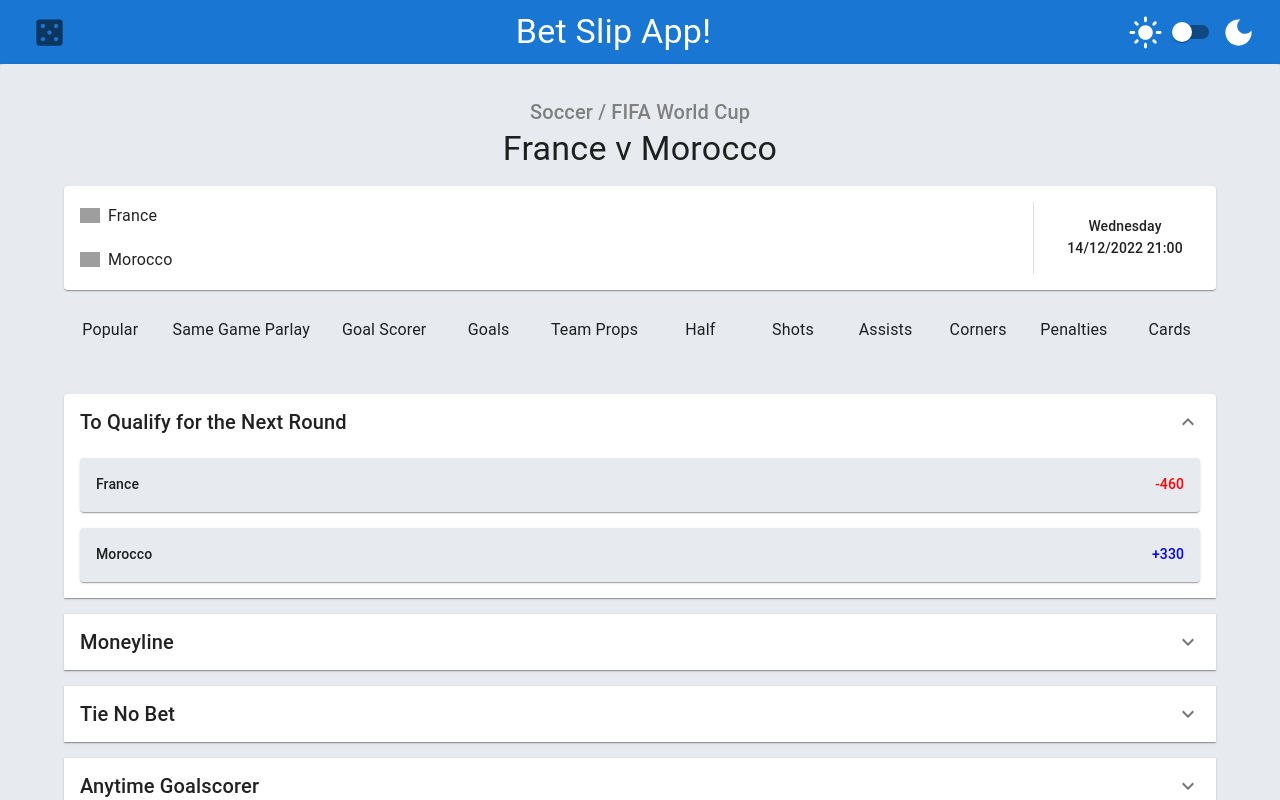
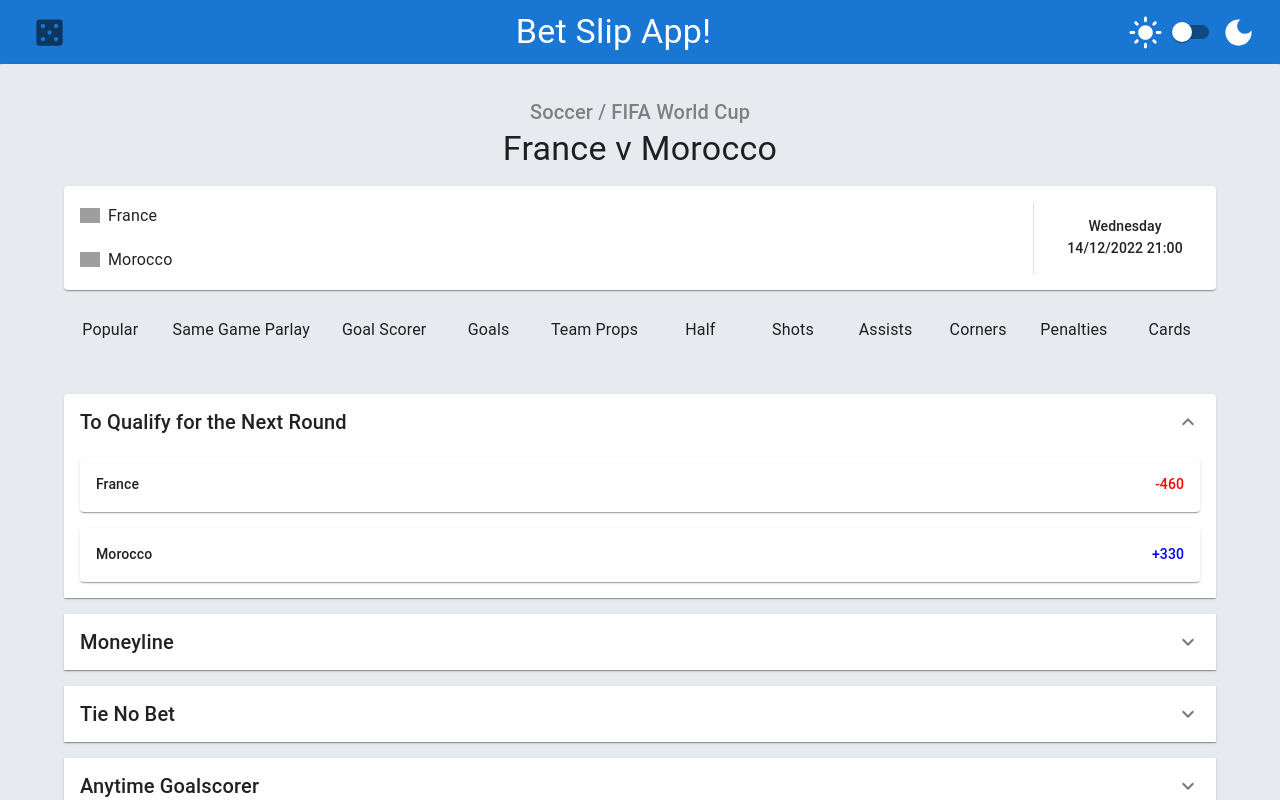
Before and after one commit to yuvalitah/Alphabet-Bet-Slip-Exercise, a React (Create React App) app: page / in a window 1280 px wide. Shown: the top 800 px of the page. Built offline with nearby package versions, Linux system fonts and the light colour scheme; grey boxes are pictures that could not be loaded.

Commit message:
Add UI indication for selected bets options

```diff
--- a/src/components/betMarkets/betMarketOptions/betMarketOption/BetMarketOption.tsx
+++ b/src/components/betMarkets/betMarketOptions/betMarketOption/BetMarketOption.tsx
@@ -39,7 +39,7 @@
             : dispatch(addNewBetSlipAction({ id, title, marketTitle, odd }))
         }
       >
-        <StyledCard>
+        <StyledCard sx={{ backgroundColor: isSelected ? "green" : "unset" }}>
           <CardContent
             sx={{
               display: "flex",
```
